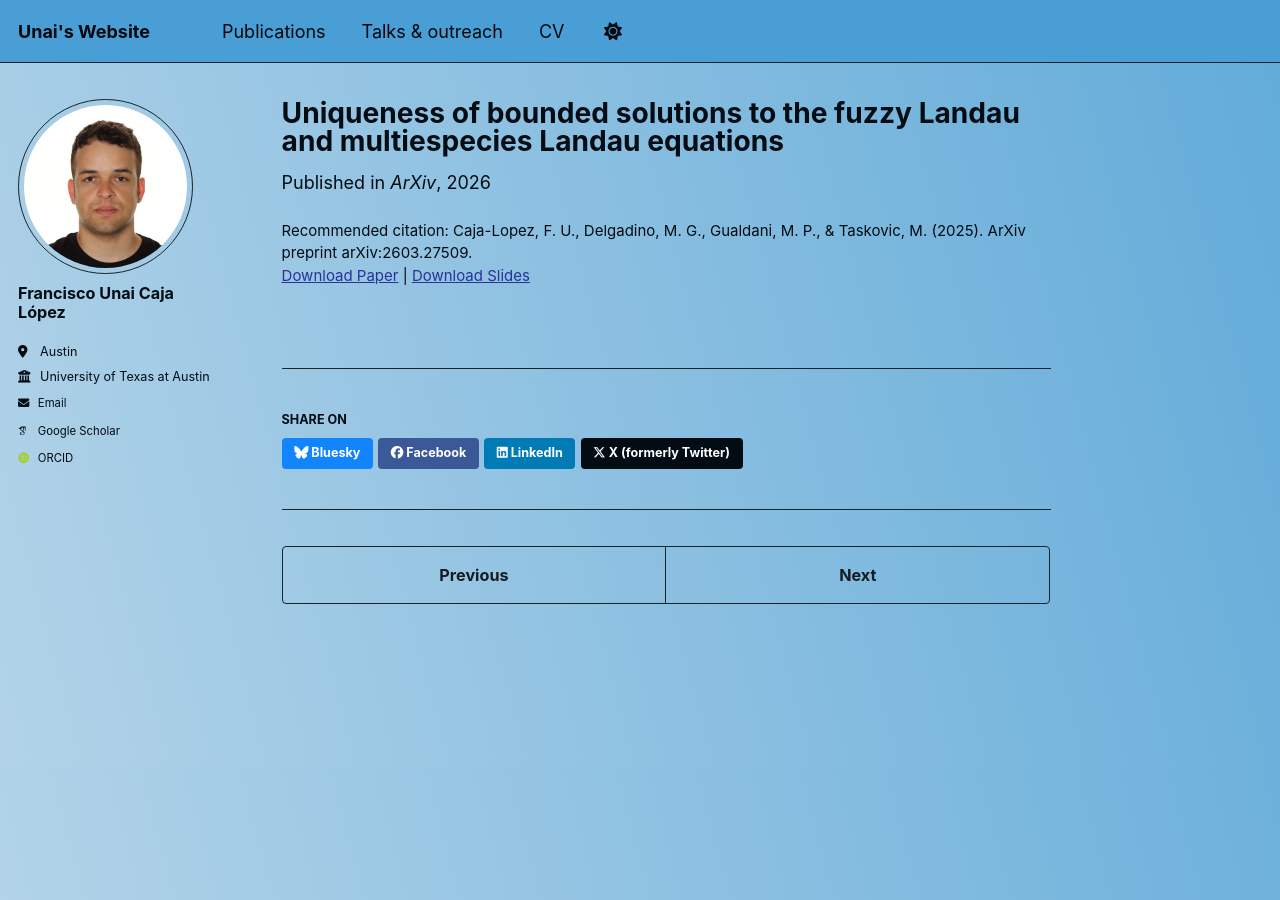
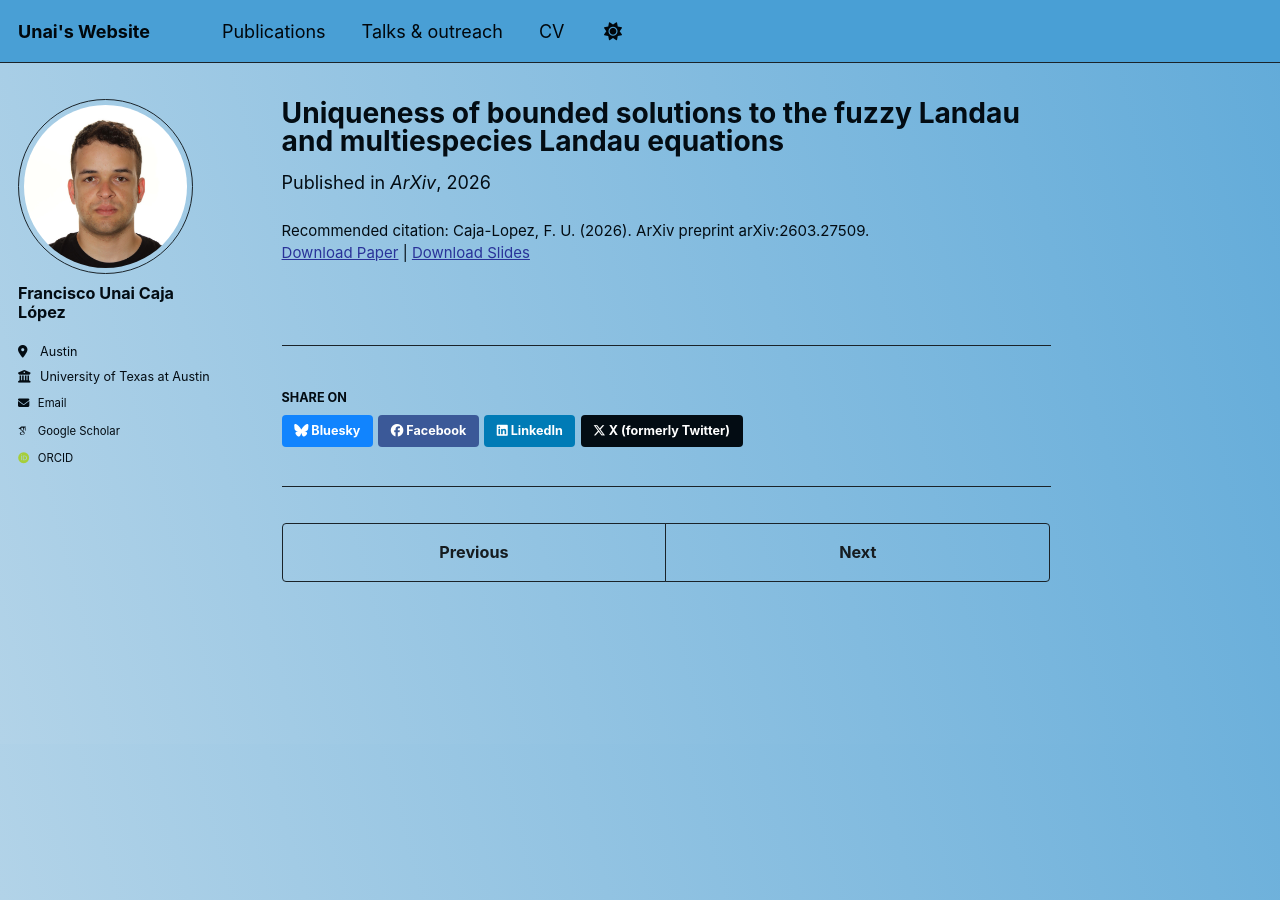
Before and after one commit to UnaiCaja/UnaiCaja.github.io, a Jekyll site: the page built from _publications/2026-03-30-Uniqueness-bounded-solutions-fuzzy-Landau.md, in a window 1280 px wide. Built offline with Jekyll 4.4.1, drawn with Linux system fonts in a browser that asks for light colours; some web fonts are replaced.

Commit message:
Fixed citation

```diff
--- a/_publications/2026-03-30-Uniqueness-bounded-solutions-fuzzy-Landau.md
+++ b/_publications/2026-03-30-Uniqueness-bounded-solutions-fuzzy-Landau.md
@@ -8,5 +8,5 @@ date: 2026-03-30
 venue: 'ArXiv'
 slidesurl: 'https://arxiv.org/abs/2603.27509'
 paperurl: 'http://unaicaja.github.io/files/publications/2026_Uniqueness_fuzzy_multiespecies_Landau.pdf'
-citation: 'Caja-Lopez, F. U., Delgadino, M. G., Gualdani, M. P., & Taskovic, M. (2025). ArXiv preprint arXiv:2603.27509.'
+citation: 'Caja-Lopez, F. U. (2026). ArXiv preprint arXiv:2603.27509.'
 ---
```
